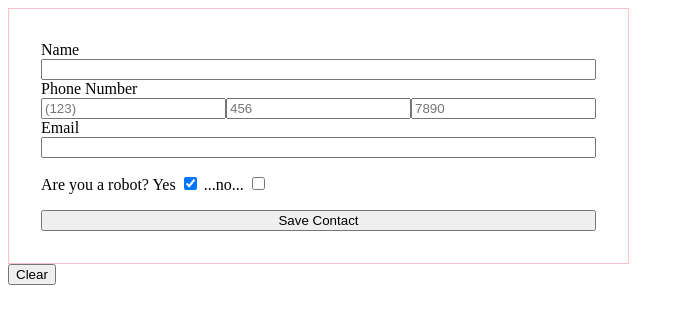
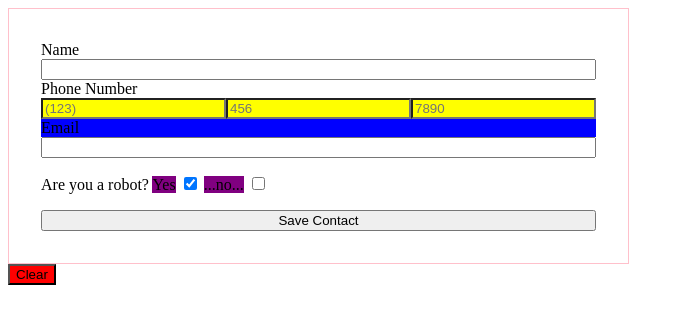
Before and after one commit to turingschool-examples/jQuery-session, a plain HTML site: page part-1-selectors/selectors.html in a window 1280 px wide. Shown: the whole page, without its empty margins (0-684 px from the left). Drawn offline with nearby package versions, Linux system fonts and the light colour scheme.

Commit message:
Commit selectors section

```diff
--- a/part-1-selectors/selectors.css
+++ b/part-1-selectors/selectors.css
@@ -2,7 +2,7 @@
   background-color: blue;
 }
 
-.yellow: {
+.yellow {
   background-color: yellow;
 }
 
--- a/part-1-selectors/selectors.js
+++ b/part-1-selectors/selectors.js
@@ -9,3 +9,9 @@ clearBtn.addEventListener('click', function(){
     input.value = "";
   })
 })
+$("label", "label[for=email]").addClass("green");
+$(".phone").addClass("yellow");
+$("label[for=email]").addClass("blue");
+console.log($("[type=checkbox]:checked").attr('id'));
+$("p label").addClass("purple");
+$("#clear-btn").addClass("red");
```
Also changed, not shown: part-1-selectors/README.md.
